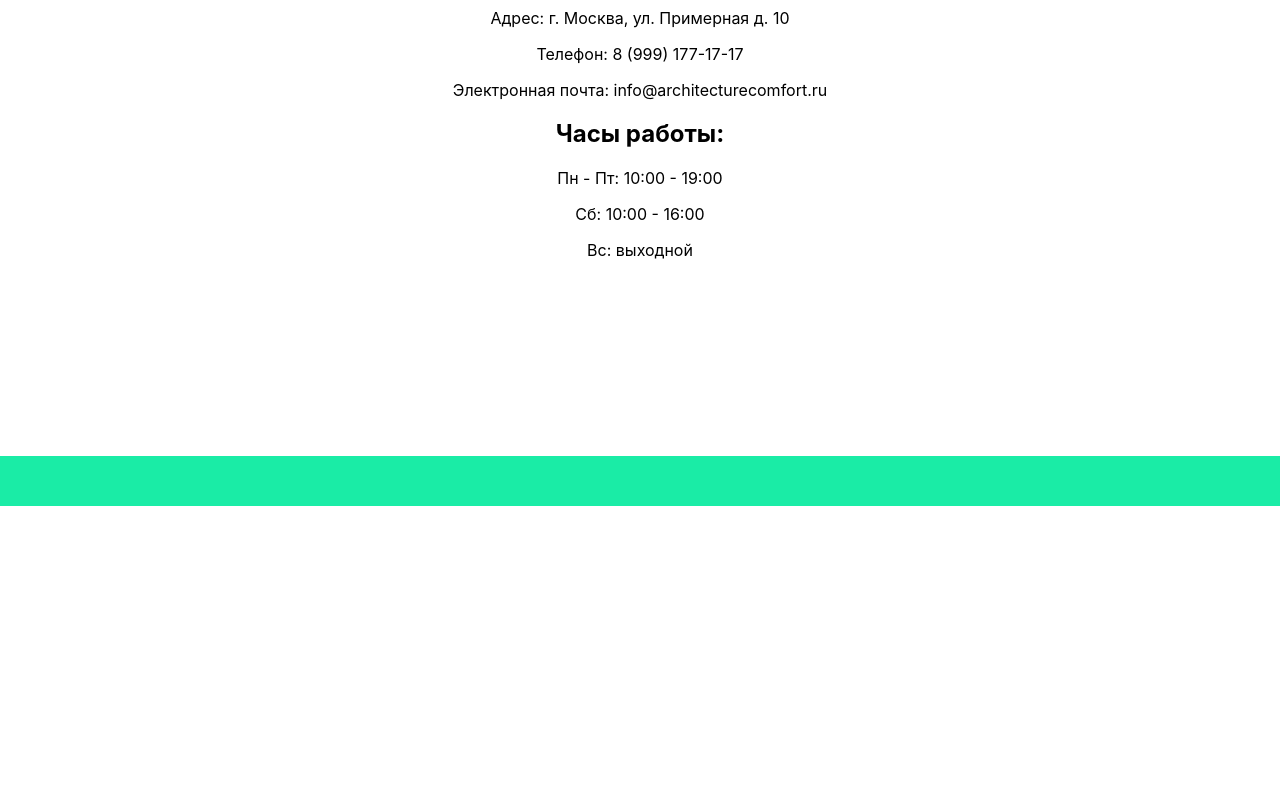
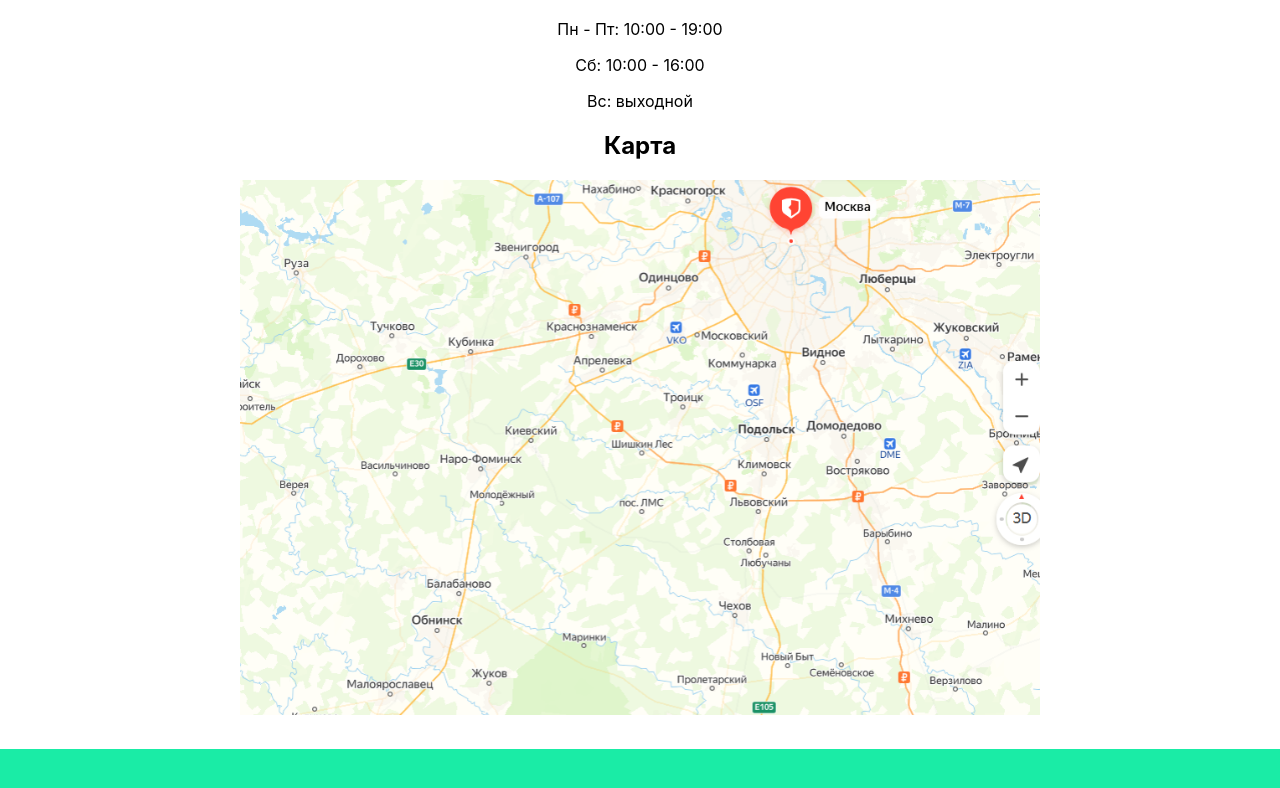
Before and after one commit to gavrilovegor519/stroymag, a JavaScript app: page /contacts in a window 1280 px wide. Shown: the part 344-1132 px from the top of the page. Before the commit the page ends 850 px from the top, so only its background shows below. Built offline with nearby package versions, Linux system fonts and the light colour scheme; the HTML template or start-up script is replaced by a standard one.

Commit message:
Добавил изображение карты

```diff
--- a/src/views/Contacts.css
+++ b/src/views/Contacts.css
@@ -10,3 +10,7 @@
 .Contacts .main {
     max-width: 800px;
 }
+
+.Contacts .main img {
+    max-width: 800px;
+}
--- a/src/views/Contacts.js
+++ b/src/views/Contacts.js
@@ -1,6 +1,7 @@
 import Footer from '../components/Footer';
 import Header from '../components/Header';
 import './Contacts.css';
+import image from '../media/hsdjh.png';
 
 function Contacts() {
     return (
@@ -16,6 +17,8 @@ function Contacts() {
                     <p>Пн - Пт: 10:00 - 19:00</p>
                     <p>Сб: 10:00 - 16:00</p>
                     <p>Вс: выходной</p>
+                    <h2>Карта</h2>
+                    <img src={image} alt='Карта' />
                 </div>
             </div>
             <Footer />
```
